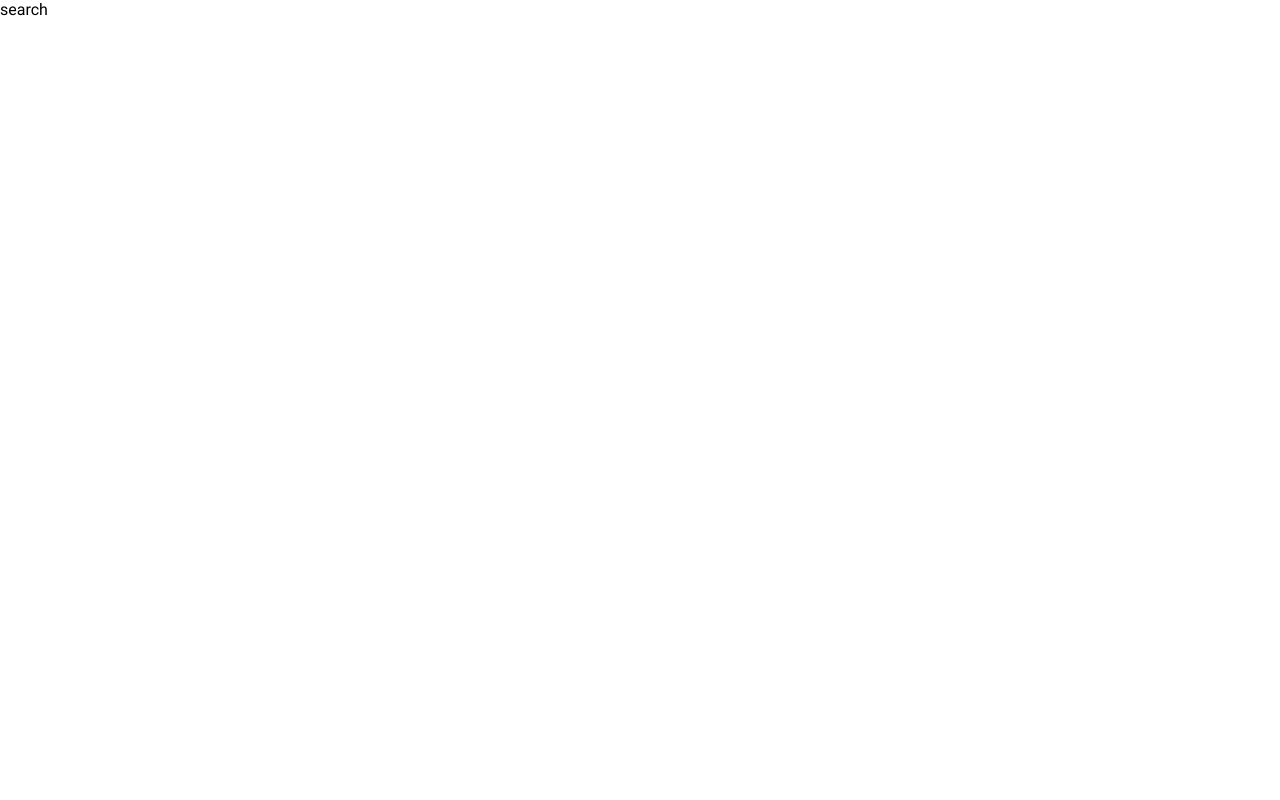
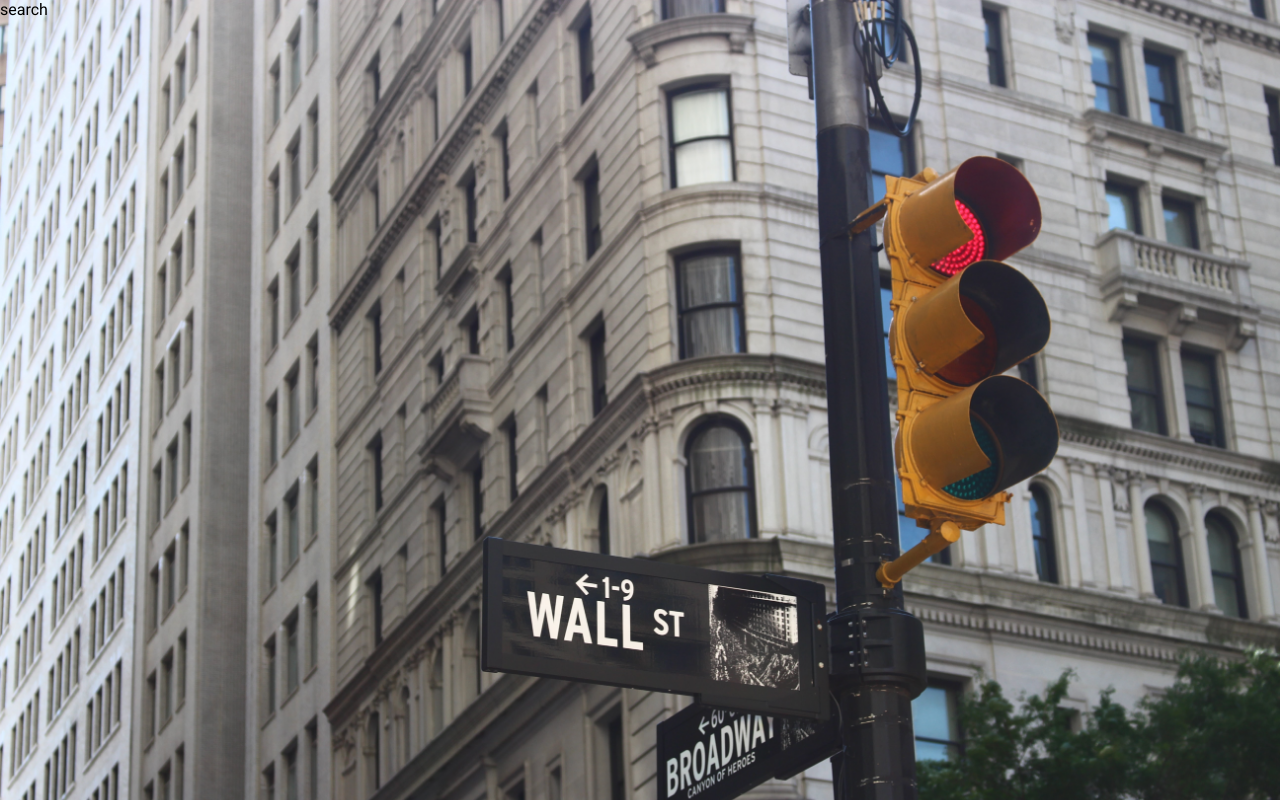
Before and after one commit to BrandonWong22/The-Scouting-Report, a React (Create React App) app in the folder client/: page / in a window 1280 px wide. Built offline with nearby package versions, Linux system fonts and the light colour scheme.

Commit message:
created Search page component. Created class component and interface to define state types

```diff
--- a/client/src/App.tsx
+++ b/client/src/App.tsx
@@ -3,7 +3,7 @@
 import Search from "./pages/Search/Search";
 
 //CHANGE ROUTES WHEN OTHER PAGES ARE READY
-function App() {
+const App: React.FC = () => {
   return (
     <>
       <BrowserRouter>
@@ -13,6 +13,6 @@
       </BrowserRouter>
     </>
   );
-}
+};
 
 export default App;
--- a/client/src/pages/Search/Search.scss
+++ b/client/src/pages/Search/Search.scss
@@ -0,0 +1,10 @@
+@import "../../styles/partials/variables";
+@import "../../styles/partials/breakpoints";
+@import "../../styles/partials/mixins";
+
+.search {
+  height: 100vh;
+  background-image: url("../../assets/images/wallstreet.jpg");
+  background-repeat: no-repeat;
+  background-size: cover;
+}
--- a/client/src/pages/Search/Search.tsx
+++ b/client/src/pages/Search/Search.tsx
@@ -1,8 +1,21 @@
 import React, { Component } from "react";
+import "./Search.scss";
 
-class Search extends Component {
+interface IState {
+  searchValue: String;
+  validateSearch: Boolean;
+  reportIsReady: Boolean;
+}
+
+class Search extends Component<{}, IState> {
+  state: IState = {
+    searchValue: "",
+    validateSearch: false,
+    reportIsReady: false,
+  };
+
   render() {
-    return <div>search</div>;
+    return <div className="search">search</div>;
   }
 }
 
```
